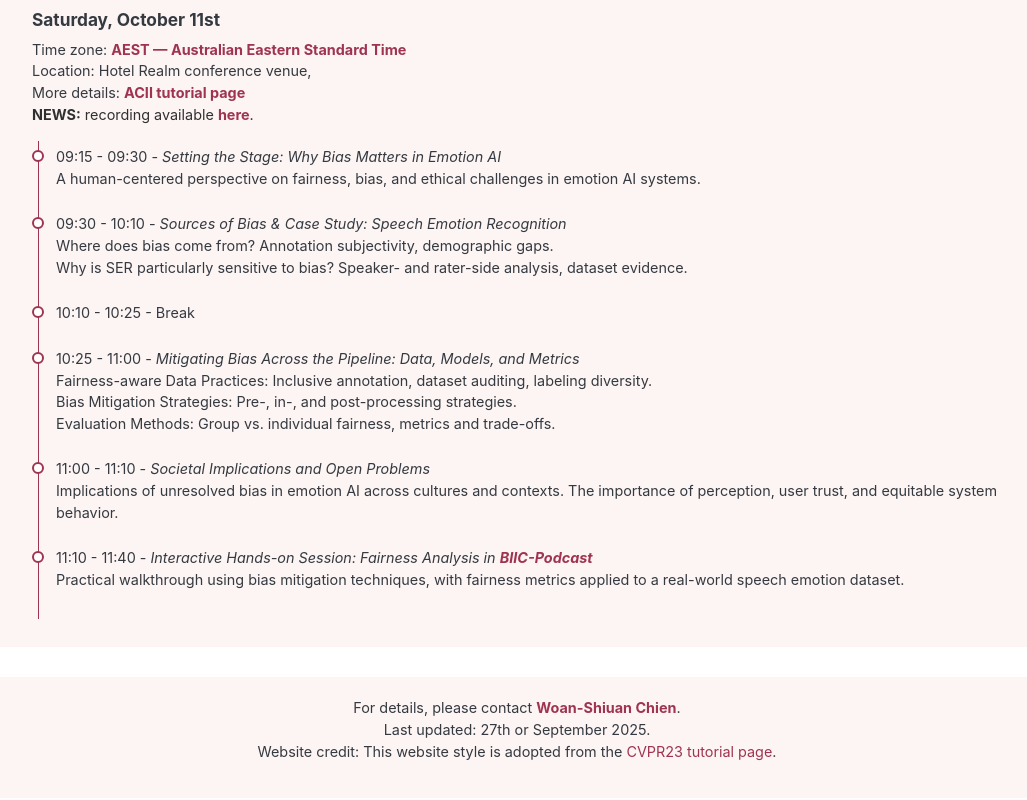
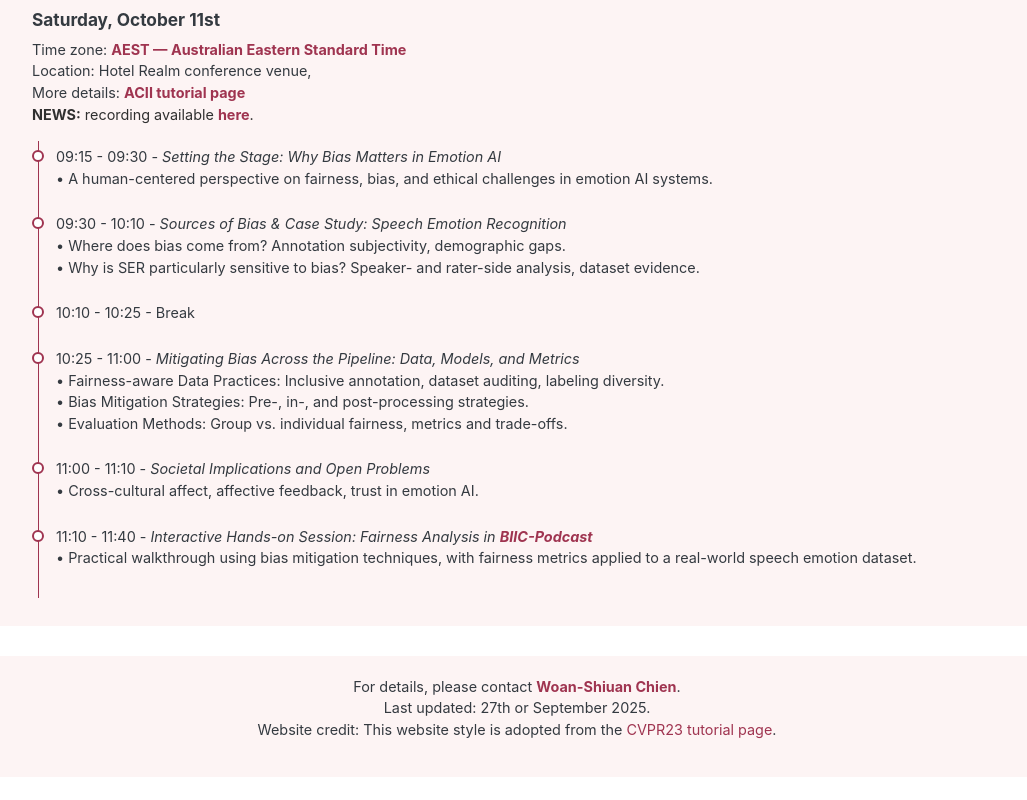
Before and after one commit to woanshiuanchien/bias-in-emotion-recognition-system, a plain HTML site: page index.html in a window 1280 px wide. Shown: the part 1169-1969 px from the top of the page, without its empty margins (123-1150 px from the left). Drawn offline with Linux system fonts and the light colour scheme.

Commit message:
Update index.html

```diff
--- a/index.html
+++ b/index.html
@@ -126,15 +126,15 @@
 <li class="list-timeline-item p-0 pb-3 pb-lg-4 d-flex flex-wrap flex-column">
   <p class="my-0 text-dark flex-fw text-sm">
     <span class="text-inverse op-8">09:15 - 09:30</span> - <i>Setting the Stage: Why Bias Matters in Emotion AI</i><br>
-    A human-centered perspective on fairness, bias, and ethical challenges in emotion AI systems.
+    &bull; A human-centered perspective on fairness, bias, and ethical challenges in emotion AI systems.
   </p>
 </li>
 
 <li class="list-timeline-item p-0 pb-3 pb-lg-4 d-flex flex-wrap flex-column">
   <p class="my-0 text-dark flex-fw text-sm">
     <span class="text-inverse op-8">09:30 - 10:10</span> - <i>Sources of Bias & Case Study: Speech Emotion Recognition</i><br>
-    Where does bias come from? Annotation subjectivity, demographic gaps.<br>
-    Why is SER particularly sensitive to bias? Speaker- and rater-side analysis, dataset evidence.
+    &bull; Where does bias come from? Annotation subjectivity, demographic gaps.<br>
+    &bull; Why is SER particularly sensitive to bias? Speaker- and rater-side analysis, dataset evidence.
   </p>
 </li>
 
@@ -147,23 +147,23 @@
 <li class="list-timeline-item p-0 pb-3 pb-lg-4 d-flex flex-wrap flex-column">
   <p class="my-0 text-dark flex-fw text-sm">
     <span class="text-inverse op-8">10:25 - 11:00</span> - <i>Mitigating Bias Across the Pipeline: Data, Models, and Metrics</i><br>
-    Fairness-aware Data Practices: Inclusive annotation, dataset auditing, labeling diversity.<br>
-    Bias Mitigation Strategies: Pre-, in-, and post-processing strategies.<br>
-    Evaluation Methods: Group vs. individual fairness, metrics and trade-offs.
+    &bull; Fairness-aware Data Practices: Inclusive annotation, dataset auditing, labeling diversity.<br>
+    &bull; Bias Mitigation Strategies: Pre-, in-, and post-processing strategies.<br>
+    &bull; Evaluation Methods: Group vs. individual fairness, metrics and trade-offs.
   </p>
 </li>
 
 <li class="list-timeline-item p-0 pb-3 pb-lg-4 d-flex flex-wrap flex-column">
   <p class="my-0 text-dark flex-fw text-sm">
     <span class="text-inverse op-8">11:00 - 11:10</span> - <i>Societal Implications and Open Problems</i><br>
-    Implications of unresolved bias in emotion AI across cultures and contexts. The importance of perception, user trust, and equitable system behavior.
+    &bull; Cross-cultural affect, affective feedback, trust in emotion AI.
   </p>
 </li>
 
 <li class="list-timeline-item p-0 pb-3 pb-lg-4 d-flex flex-wrap flex-column">
   <p class="my-0 text-dark flex-fw text-sm">
     <span class="text-inverse op-8">11:10 - 11:40</span> - <i>Interactive Hands-on Session: Fairness Analysis in <a href="http://andc.ai/html/menu/dataset/biic-podcast.php">BIIC-Podcast</a></i><br>
-    Practical walkthrough using bias mitigation techniques, with fairness metrics applied to a real-world speech emotion dataset.
+    &bull; Practical walkthrough using bias mitigation techniques, with fairness metrics applied to a real-world speech emotion dataset.
   </p>
 </li>
 
```
